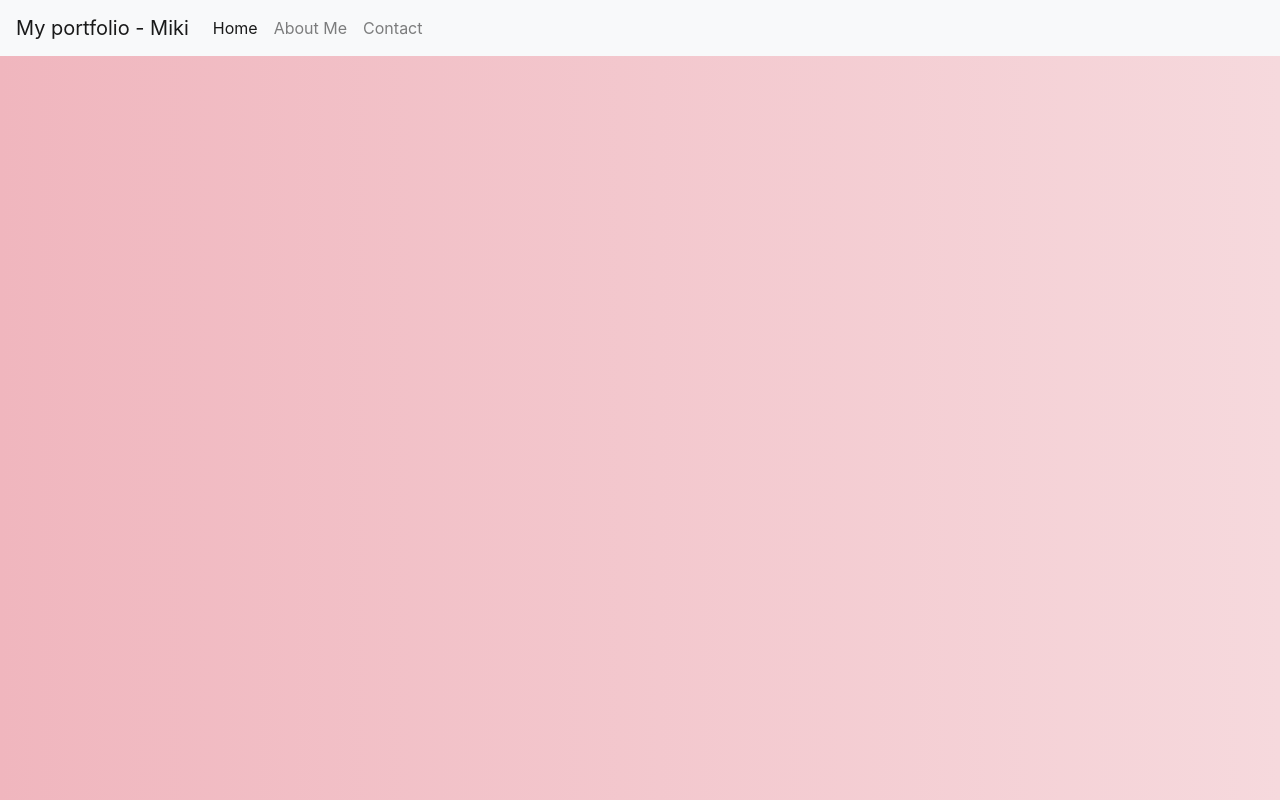
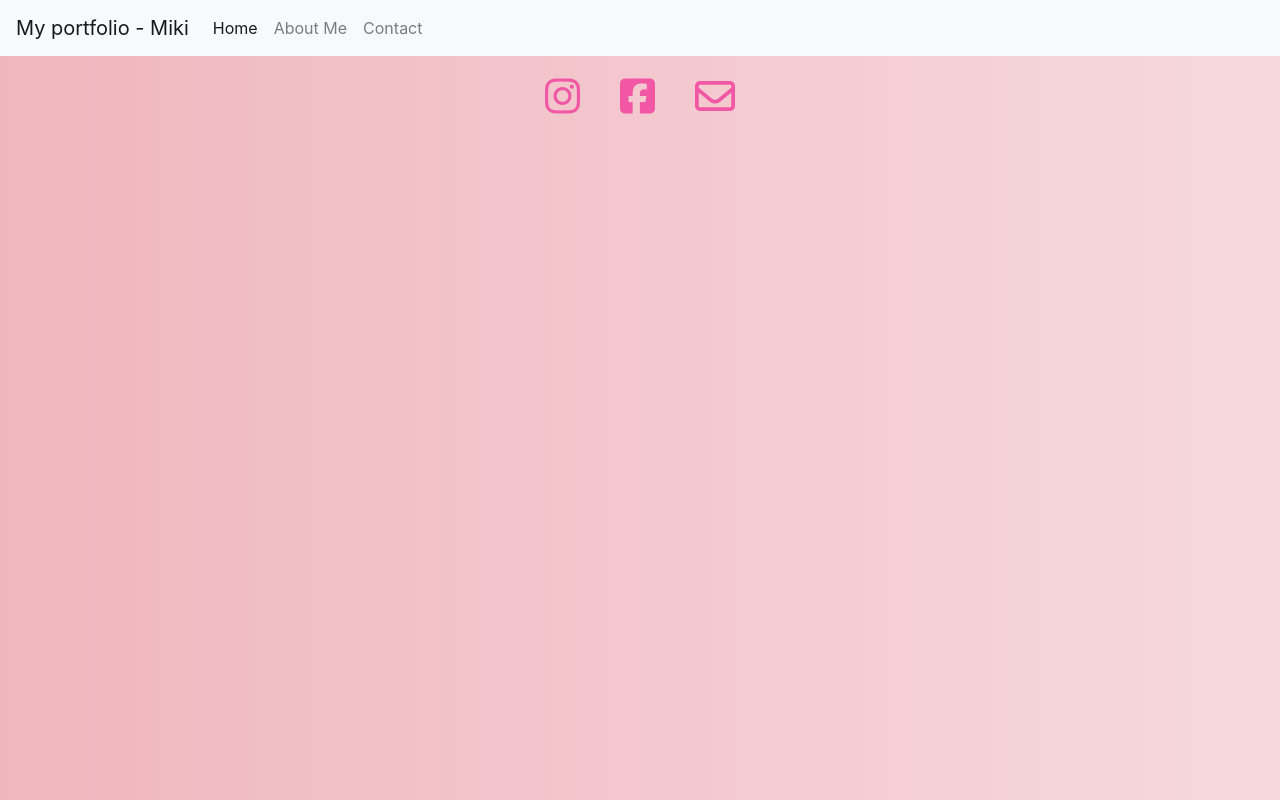
Before and after one commit to Mikicanad/Portfolio-miki.i, a plain HTML site: page about.html in a window 1280 px wide. Drawn offline with nearby package versions, Linux system fonts and the light colour scheme; a web font is replaced by a local one.

Commit message:
added Font Awesome

```diff
--- a/about.html
+++ b/about.html
@@ -12,6 +12,7 @@
     <script src="https://cdn.jsdelivr.net/npm/bootstrap@4.6.2/dist/js/bootstrap.bundle.min.js"
         integrity="sha384-Fy6S3B9q64WdZWQUiU+q4/2Lc9npb8tCaSX9FK7E8HnRr0Jz8D6OP9dO5Vg3Q9ct"
         crossorigin="anonymous"></script>
+        <script src="https://kit.fontawesome.com/cc9b2b1b24.js" crossorigin="anonymous"></script>
     <link rel="preconnect" href="https://fonts.googleapis.com">
     <link rel="preconnect" href="https://fonts.gstatic.com" crossorigin>
     <link href="https://fonts.googleapis.com/css2?family=Agu+Display&display=swap" rel="stylesheet">
@@ -48,7 +49,17 @@
             </div>
         </nav>
     </header>
-
+    <footer>
+        <div class="instagram">
+            <i class="fa-brands fa-instagram"></i>
+        </div>
+        <div class="facebook">
+            <i class="fa-brands fa-square-facebook"></i>
+        </div>
+        <div class="e-mail">
+            <i class="fa-regular fa-envelope"></i>
+        </div>
+    </footer>
 </body>
 
 </html>
--- a/styles/style.css
+++ b/styles/style.css
@@ -28,3 +28,14 @@ p {
     text-align: center;
     margin: 20px;
 }
+
+footer {
+    display: flex;
+    justify-content: center;
+    font-size: 40px;
+}
+
+i {
+    color: var(--primary-color);
+    padding: 20px;
+}
```
Also changed, not shown: contact.html (+1 -0 lines), index.html (+12 -0 lines).
